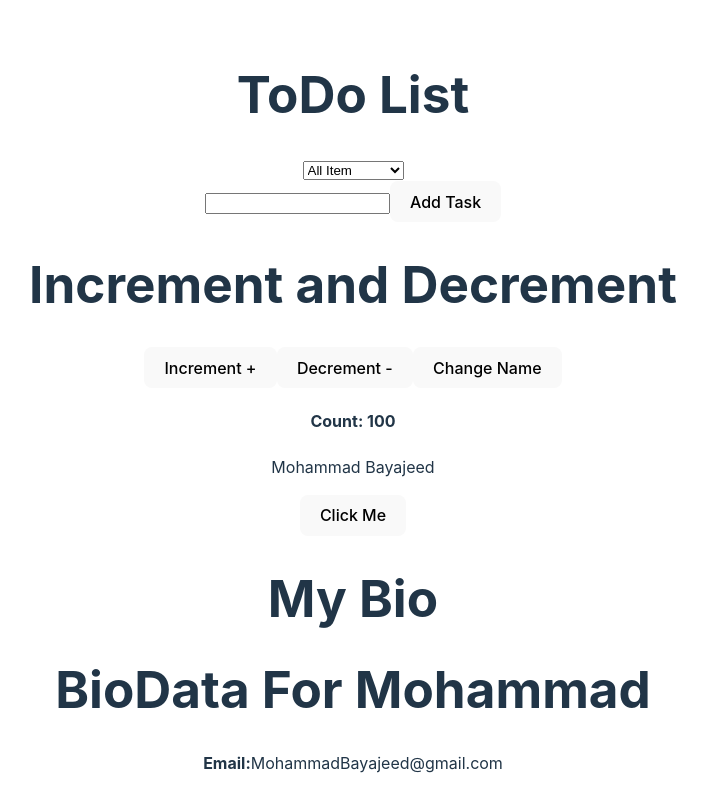
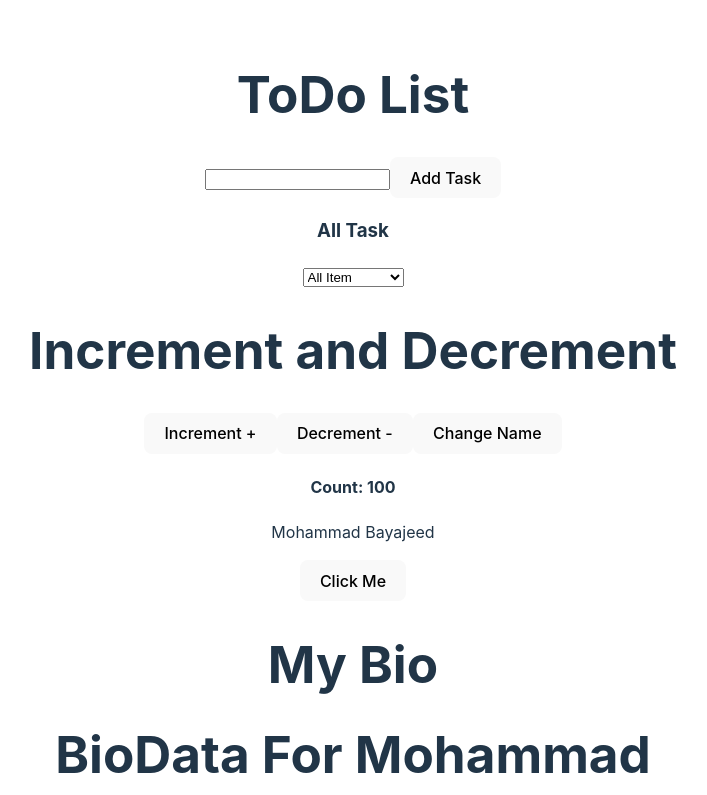
Before and after one commit to bayajeed/React, a React (Vite) app: page / in a window 1280 px wide. Shown: the top 795 px of the page, without its empty margins (287-994 px from the left). Built offline with nearby package versions, Linux system fonts and the light colour scheme.

Commit message:
Lifting and How to Implement it

```diff
--- a/src/App.jsx
+++ b/src/App.jsx
@@ -24,14 +24,14 @@ const bioDataInfo= [
 ]
 
 function App() {
-  const [count, setCount] = useState(0)
 
   return (
     <>
       <ToDoList />
       <IncDec />
-      {bioDataInfo.map((bioData)=>(
+      {bioDataInfo.map((bioData, index)=>(
         <BioData
+          key = {index}
           user = {bioData.user}
           email = {bioData.email}
           phone = {bioData.phone}
--- /dev/null
+++ b/src/components/NoteFilterOptions.jsx
@@ -0,0 +1,14 @@
+/* eslint-disable react/prop-types */
+
+export const NoteFilterOptions = (props) => {
+  const {filteredTerm, setFilteredTerm} = props;
+  return (
+    <>
+        <select name="" id="" value={filteredTerm} onChange={(e)=> setFilteredTerm(e.target.value)}>
+            <option value="all">All Item</option>
+            <option value="completed">Completed</option>
+            <option value="uncompleted">Uncompleted</option>
+        </select>
+    </>
+  )
+}
--- /dev/null
+++ b/src/components/NoteForm.jsx
@@ -0,0 +1,65 @@
+/* eslint-disable react/prop-types */
+
+
+
+export const NoteForm = (props) => {
+
+    // props destructuring
+    // const {editMode, setTaskList, taskList, editableNote, setEditMode } = props;
+    const { task, setTask, taskList, setTaskList, editMode, setEditMode, editableNote } = props;
+
+    const handleTaskChange = (e) => {
+        setTask(e.target.value);
+    }
+
+    const submitHandler = (e) => {
+        e.preventDefault();
+        if(!task.trim()){ //or// task.trim() === "";  it also be right
+            return alert("Please enter a task");
+        }
+
+        // eslint-disable-next-line react/prop-types
+        editMode === true ? updateHandler() : addTask();
+    }
+    const addTask = () =>{
+        const newnote = {
+            id: crypto.randomUUID(),  //or// id: Date.now() + "",
+            title: task,
+            isCompleted: false,
+        }
+        console.log("Random ID: ", newnote.id);
+
+        setTaskList([newnote, ...taskList]);
+        setTask("");
+
+    }
+    const updateHandler = () => {
+
+        // alert("Update your item ");
+        // const newArr = taskList.map((note)=>{
+        //     if (note.id === editableNote.id){
+        //         return { ...note, title: task}
+        //     }
+        //     return {...note};
+        // });
+
+        const updateNote = {...editableNote, title: task};
+        // old object is {id: "1", title: "Task 1"} to change title to "Task 2" new object is {id: "1", title: "Task 2"}
+        const removePrevNote = taskList.filter((note)=> note.id !== editableNote.id)
+
+        setTaskList([updateNote, ...removePrevNote]);
+
+        setEditMode(false); // after update logic executed
+        setTask('')
+    }
+  return (
+    <>
+        <h1>ToDo List</h1>
+
+        <form onSubmit={submitHandler}>
+            < input type="text" value={task} onChange={handleTaskChange} />
+            <button type="submit">{editMode === true ?  "Update Task" : "Add Task"}</button>
+        </form>
+    </>
+  )
+}
--- /dev/null
+++ b/src/components/NoteList.jsx
@@ -0,0 +1,52 @@
+/* eslint-disable react/prop-types */
+
+export const NoteList = (props) => {
+    // const {filteredTerm, setTask} = props;
+    const {filteredTerm, setTask, taskList, setTaskList, setEditMode, setEditableNote} = props;
+
+    const filteredNote = taskList.filter((note) =>{
+        if (filteredTerm === 'completed'){
+            return note.isCompleted === true;
+        } else if (filteredTerm === 'uncompleted'){
+            return note.isCompleted === false;
+        } else {
+            return true; // eikhane note use korlam na keno?
+        }
+    });
+
+    const deleteHandler = (id) => {
+        // setTaskList(taskList.filter((task) => task.id !== id));
+        const afterDelete = taskList.filter((note) => note.id !== id) //only delete the item with the id that is passed to the function
+        setTaskList(afterDelete);
+    }
+    const editHandler = (task)=> {
+        setEditableNote(task) // value hold kore rakhbe
+        setTask(task.title) // input fields a old value chole asbe
+        setEditMode(true) // update mode chalu hobe
+    }
+    const toggleIsCompletedFlag = (targetedNote) =>{
+        // note.isCompleted = !note.isCompleted; // Muted hocche
+
+        const checkArry = taskList.map((note) =>{
+            if (note.id === targetedNote.id){
+                return {...note, isCompleted: !note.isCompleted}; // isCompleted: True or Fauls
+            }
+            return{...note}
+        })
+        setTaskList(checkArry)
+    }
+  return (
+    <>
+        <ul className="task-list">
+            {filteredNote.map((task) =>(
+                <li key={task.id}>
+                    <input type="checkbox" checked={task.isCompleted} onChange={()=>toggleIsCompletedFlag(task)} />
+                    <span>{task.title}</span>
+                    <button onClick={() => editHandler(task)}>Edit</button>
+                    <button onClick={() => deleteHandler(task.id)}>Delete</button>
+                </li>
+            ))}
+        </ul>
+    </>
+  )
+}
--- /dev/null
+++ b/src/components/NoteSection.jsx
@@ -0,0 +1,21 @@
+import {useState} from 'react'
+import { NoteFilterOptions } from './NoteFilterOptions';
+import { NoteList } from './NoteList';
+
+export const NoteSection = (props) => {
+  const [filteredTerm, setFilteredTerm] = useState('all');
+
+  const propsForNoteList = { ...props, filteredTerm, setFilteredTerm };
+  return (
+    <>
+        <h3>All Task</h3>
+        < NoteFilterOptions
+        filteredTerm={filteredTerm}
+        setFilteredTerm={setFilteredTerm}
+        />
+        < NoteList
+        {...propsForNoteList}
+        />
+    </>
+  )
+}
--- a/src/components/ToDoLIst.jsx
+++ b/src/components/ToDoLIst.jsx
@@ -1,117 +1,32 @@
 import { useState } from "react";
 import './../App.css';
+import { NoteForm } from "./NoteForm";
+import { NoteSection } from "./NoteSection";
 
 function ToDoList () {
     const [task, setTask] = useState("");
     const [taskList, setTaskList] = useState([]);
     const [editMode, setEditMode] = useState(false);
     const [editableNote, setEditableNote] = useState(null);
-    const [filteredTerm, setFilteredTerm] = useState('all');
-
-    const filteredNote = taskList.filter((note) =>{
-        if (filteredTerm === 'completed'){
-            return note.isCompleted === true;
-        } else if (filteredTerm === 'uncompleted'){
-            return note.isCompleted === false;
-        } else {
-            return true; // eikhane note use korlam na keno?
-        }
-    });
-
-    const handleTaskChange = (e) => {
-        setTask(e.target.value);
-    }
-
-    const submitHandler = (e) => {
-        e.preventDefault();
-        if(!task.trim()){ //or// task.trim() === "";  it also be right
-            return alert("Please enter a task");
-        }
-
-        editMode === true ? updateHandler() : addTask();
-    }
-
-    const addTask = () =>{
-        const newnote = {
-            id: crypto.randomUUID(),  //or// id: Date.now() + "",
-            title: task,
-            isCompleted: false,
-        }
-        console.log("Random ID: ", newnote.id);
-
-        setTaskList([newnote, ...taskList]);
-        setTask("");
-
-    }
-
-    const updateHandler = () => {
-
-        // alert("Update your item ");
-        // const newArr = taskList.map((note)=>{
-        //     if (note.id === editableNote.id){
-        //         return { ...note, title: task}
-        //     }
-        //     return {...note};
-        // });
-
-        const updateNote = {...editableNote, title: task};
-        // old object is {id: "1", title: "Task 1"} to change title to "Task 2" new object is {id: "1", title: "Task 2"}
-        const removePrevNote = taskList.filter((note)=> note.id !== editableNote.id)
-
-        setTaskList([updateNote, ...removePrevNote]);
-
-        setEditMode(false); // after update logic executed
-        setTask('')
-    }
-
-    const deleteHandler = (id) => {
-        // setTaskList(taskList.filter((task) => task.id !== id));
-        const afterDelete = taskList.filter((note) => note.id !== id) //only delete the item with the id that is passed to the function
-        setTaskList(afterDelete);
-    }
-
-    const editHandler = (task)=> {
-        setEditableNote(task) // value hold kore rakhbe
-        setTask(task.title) // input fields a old value chole asbe
-        setEditMode(true) // update mode chalu hobe
-    }
-
-    const toggleIsCompletedFlag = (targetedNote) =>{
-        // note.isCompleted = !note.isCompleted; // Muted hocche
-
-        const checkArry = taskList.map((note) =>{
-            if (note.id === targetedNote.id){
-                return {...note, isCompleted: !note.isCompleted}; // isCompleted: True or Fauls
-            }
-            return{...note}
-        })
-        setTaskList(checkArry)
-    }
-
     return(
         <>
             <div className="todo">
-                <h1>ToDo List</h1>
-                <select name="" id="" value={filteredTerm} onChange={(e)=> setFilteredTerm(e.target.value)}>
-                    <option value="all">All Item</option>
-                    <option value="completed">Completed</option>
-                    <option value="uncompleted">Uncompleted</option>
-                </select>
-                <form onSubmit={submitHandler}>
-                    < input type="text" value={task} onChange={handleTaskChange} />
-                    <button type="submit">{editMode ?  "Update Task" : "Add Task"}</button>
-                </form>
-
-                <ul className="task-list">
-                    {filteredNote.map((task) =>(
-                        <li key={task.id}>
-                            <input type="checkbox" checked={task.isCompleted} onChange={()=>toggleIsCompletedFlag(task)} />
-                            <span>{task.title}</span>
-                            <button onClick={() => editHandler(task)}>Edit</button>
-                            <button onClick={() => deleteHandler(task.id)}>Delete</button>
-                        </li>
-                    ))}
-                </ul>
+                <NoteForm
+                task={task}
+                setTask={setTask}
+                taskList={taskList}
+                setTaskList={setTaskList}
+                editMode={editMode}
+                setEditMode={setEditMode}
+                editableNote={editableNote}
+                />
+                <NoteSection
+                setTask={setTask}
+                taskList={taskList}
+                setTaskList={setTaskList}
+                setEditMode={setEditMode}
+                setEditableNote={setEditableNote}
+                />
             </div>
         </>
     );
--- a/src/main.jsx
+++ b/src/main.jsx
@@ -1,13 +1,13 @@
-import { StrictMode } from 'react'
 import { createRoot } from 'react-dom/client'
 import './index.css'
 import App from './App.jsx'
 
 createRoot(document.getElementById('root')).render(
-  <StrictMode>
+  //<StrictMode>
     <App />
-  </StrictMode>,
+  //</StrictMode>,
 
 )
 
+
 /** <App /> is invock for app component.. call kore **/
```
